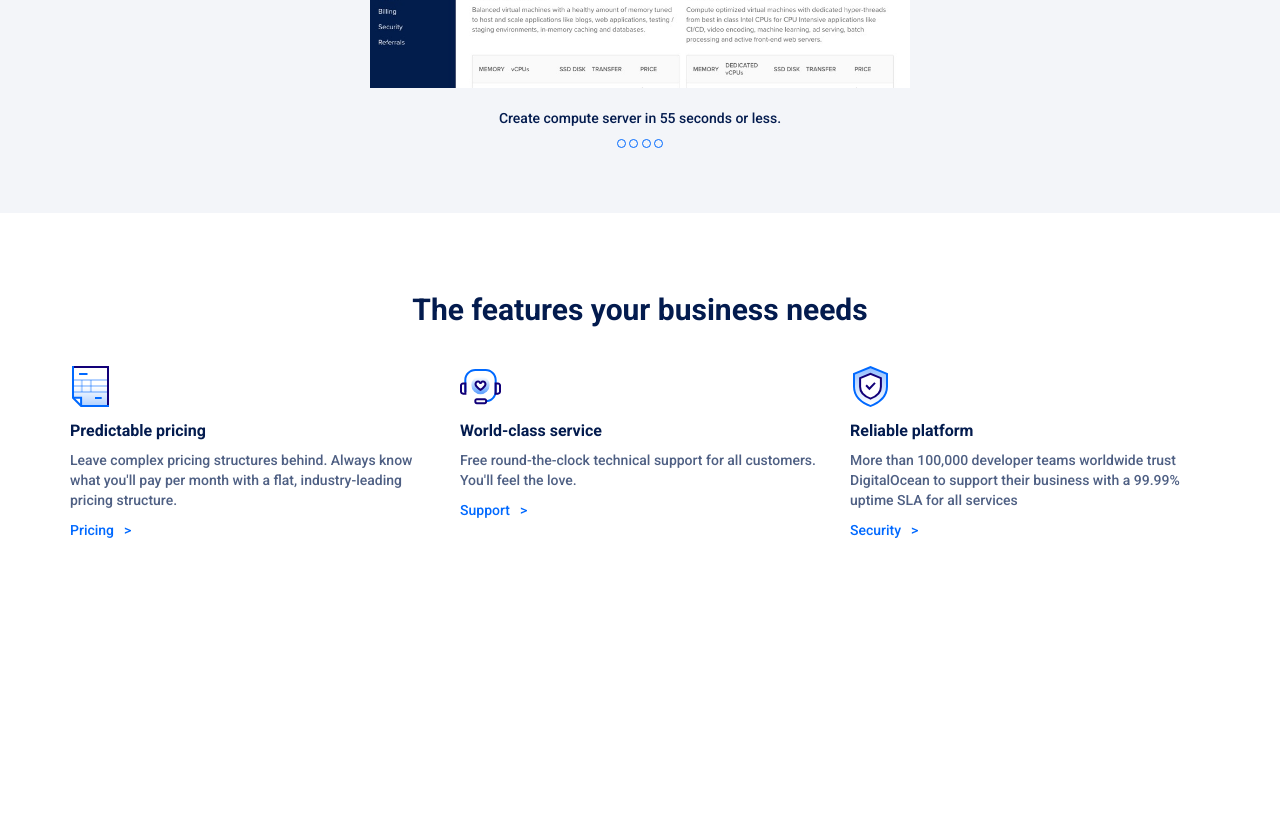
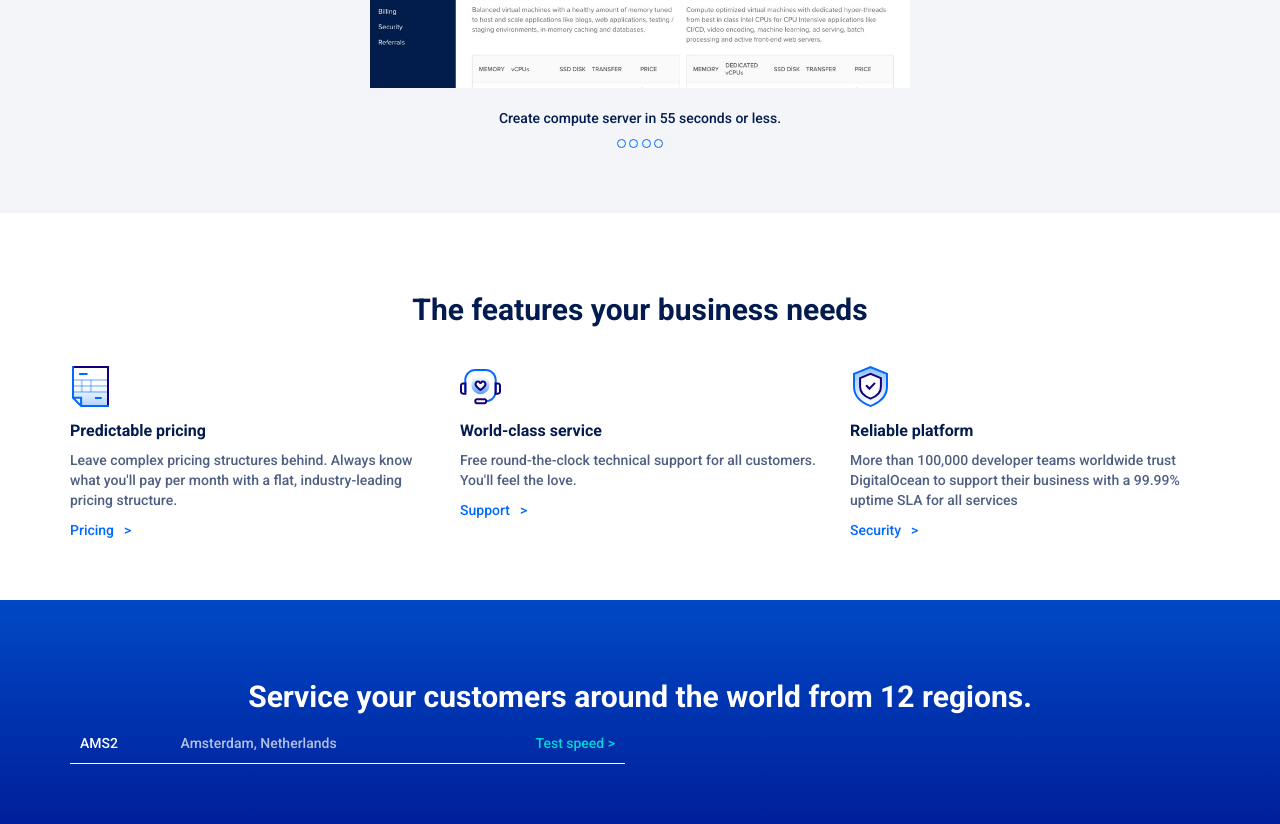
Before and after one commit to luigi-smilzo/html-css-digitalocean, a plain HTML site: page index.html in a window 1280 px wide. Shown: the part 2010-2834 px from the top of the page. Before the commit the page ends 2610 px from the top, so only its background shows below. Drawn offline with nearby package versions, Linux system fonts and the light colour scheme.

Commit message:
Sezione Service (parziale)

```diff
--- a/css/main.css
+++ b/css/main.css
@@ -268,6 +268,43 @@ nav .hamburger i {
   padding-top: 30px;
 }
 
+/* Service */
+#service {
+  padding-top: 60px;
+  padding-bottom: 60px;
+  background-image: linear-gradient(#0048c5, #001f9a);
+}
+
+#service h2 {
+  color: #fff;
+}
+
+#service div.regions {
+  border-bottom: 1px solid #fff;
+  padding: 10px;
+  position: relative;
+}
+
+#service span.region-code {
+  display: inline-block;
+  width: calc(20% - 10px);
+  color: #fff;
+}
+
+#service span.region {
+  display: inline-block;
+  width: calc(80% - 10px);
+  color: rgba(255,255,255,0.7);
+}
+
+#service a {
+  position: absolute;
+  right: 10px;
+  color: #00d7d2;
+  display: inline-block;
+  text-align: right;
+}
+
 /* MEDIA QUERY */
 /* Customers */
 @media all and (max-width: 767px) {
--- a/index.html
+++ b/index.html
@@ -192,6 +192,22 @@
           </div>
         </div>
       </section>
+
+      <!-- Service -->
+      <section id="service">
+        <div class="container">
+          <div class="row">
+            <h2 class="text-center">Service your customers around the world from 12 regions.</h2>
+            <div class="col-xs-12 col-lg-6 left">
+              <div class="regions">
+                <span class="region-code">AMS2</span>
+                <span class="region">Amsterdam, Netherlands</span>
+                <a href="#">Test speed &gt;</a>
+              </div>
+            </div>
+          </div>
+        </div>
+      </section>
     </main>
 
 
```
